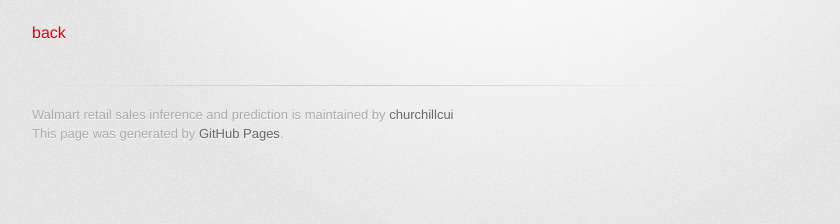
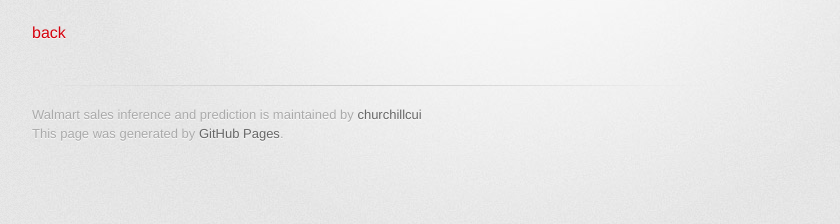
Before and after one commit to churchillcui/ads_retail, a Jekyll site: the page built from another-page.md, in a window 1280 px wide. Shown: the part 335-559 px from the top of the page, without its empty margins (128-968 px from the left). Built offline with Jekyll 4.4.1, drawn with Linux system fonts in a browser that asks for light colours; some web fonts are replaced; our own code applies the rules of GitHub Pages for plain Markdown files.

Commit message:
change title name

```diff
--- a/_config.yml
+++ b/_config.yml
@@ -1,4 +1,4 @@
-title: Walmart retail sales inference and prediction
+title: Walmart sales inference and prediction
 description: Erjia Cui, Zebin Wang, Jingning Zhang, Jiyang Wen
 show_downloads: true
 google_analytics:
```
